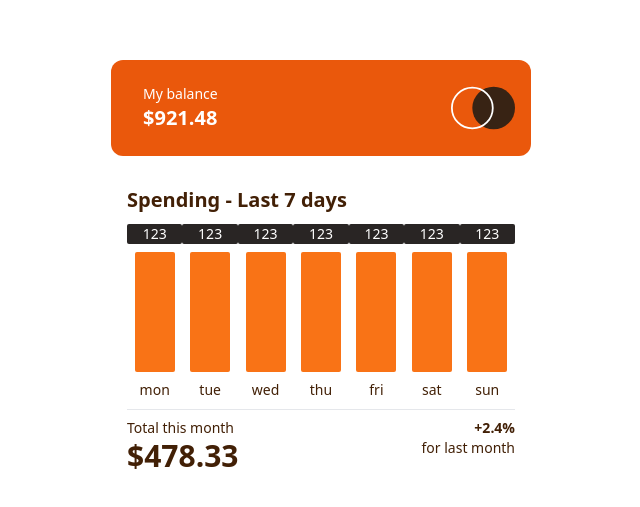
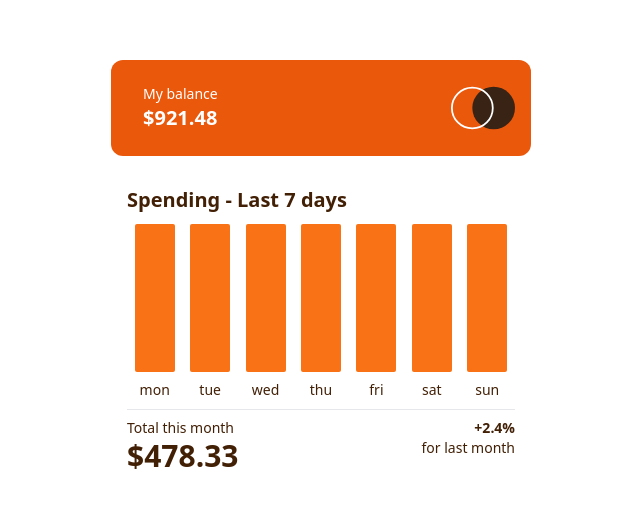
Before and after one commit to theisolatedmonk/expence-chart-js, a Next.js app: page / in a window 1280 px wide. Shown: the part 125-632 px from the top of the page, without its empty margins (319-959 px from the left). Built offline with nearby package versions, Linux system fonts and the light colour scheme.

Commit message:
group-hover implimented

```diff
--- a/src/components/GraphaBar.tsx
+++ b/src/components/GraphaBar.tsx
@@ -9,8 +9,7 @@ export function GraphaBar(props: GraphaBarType) {
     <div className="flex items-center flex-col h-44 w-14 justify-end transition-all gap-2 group ">
       <div
         id="mon_amt"
-        className=" value bg-stone-800 items-center justify-center rounded-sm h-6 w-full text-white  group-hover:flex hover:bg-rose-400 "
-      >
+        className=" value bg-stone-800 items-center justify-center rounded-sm h-6 w-full text-white  group-hover:flex hidden">
         123
       </div>
       <div
```
